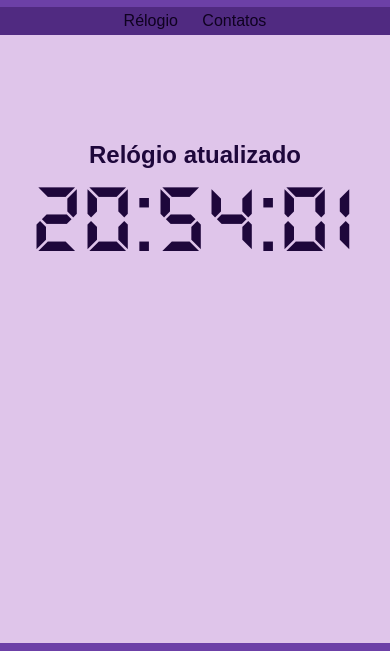
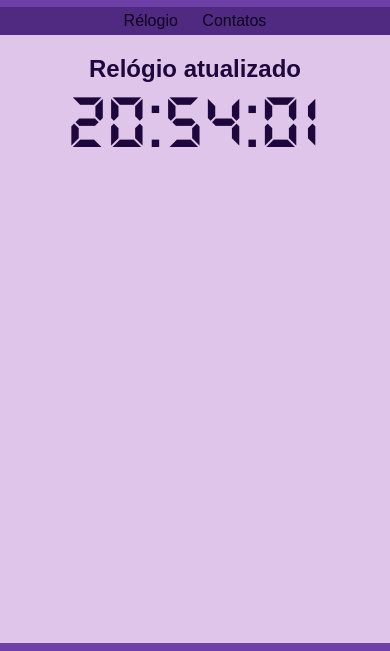
Before and after one commit to GeovaniProgram/Relogio-Digital-Web, a plain HTML site: page index.html in a window 390 px wide. Shown: the part 87-738 px from the top of the page. Drawn offline with Linux system fonts and the light colour scheme.

Commit message:
Fazendo o texto do relogio responsivo

```diff
--- a/style.css
+++ b/style.css
@@ -61,12 +61,11 @@ body{
     flex-direction: column;
     align-items: center;
     text-align: center;
-    height: 300px;
 }
 
 #relogio{
     font-family: "DS-Digital";
-    font-size: 100px;
+    font-size: 20vw;
 }
 
 footer{
```
